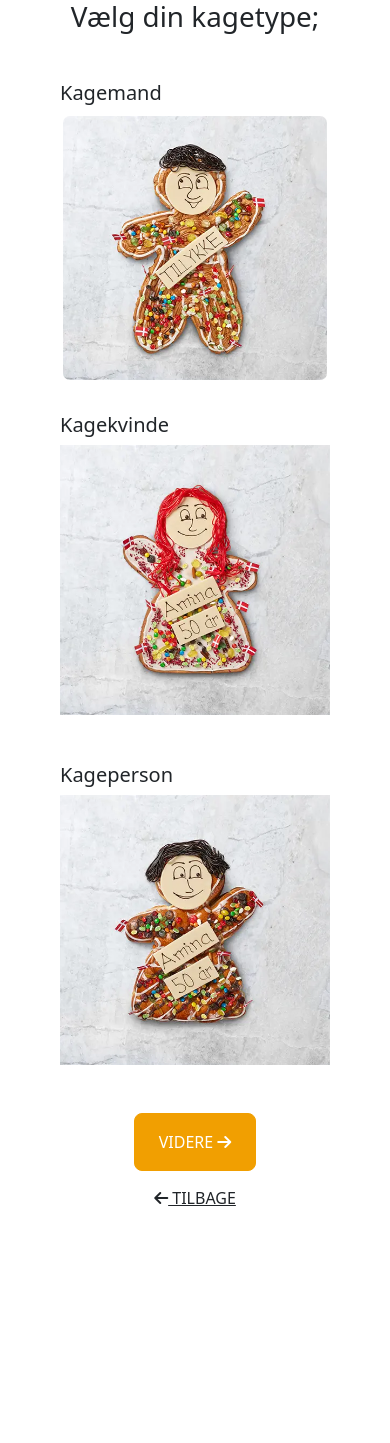
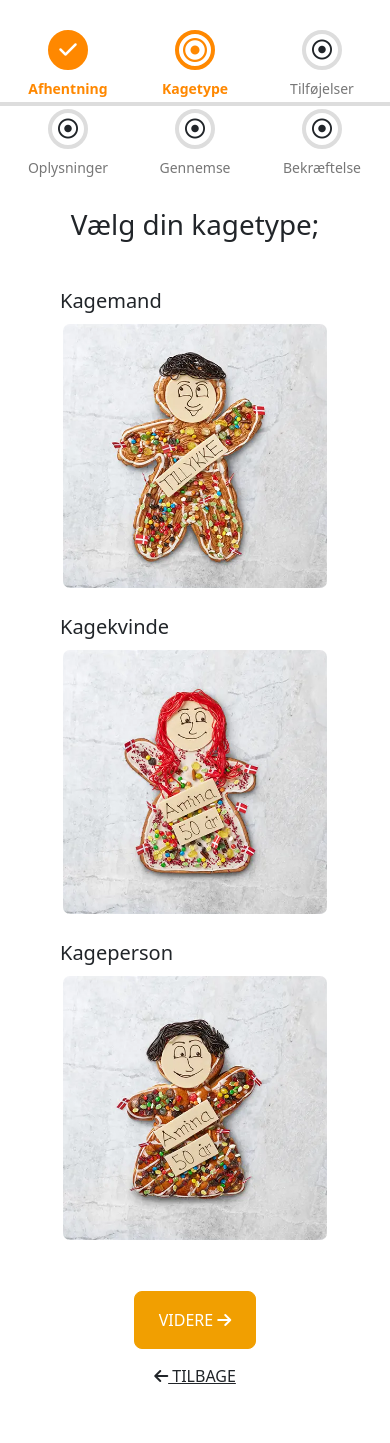
Before and after one commit to MarcGrell/meelo, a PHP site: page /chooseCake.php in a window 390 px wide. Before the commit the page ends 1206 px from the top, so only its background shows below. Run offline with PHP 8.4, Linux system fonts and the light colour scheme; style sheets or scripts are compiled from the project's sources; some libraries are stand-ins or nearby versions.

Commit message:
Har lavet siden responsiv og tilføjet en procesbar

```diff
--- a/chooseCake.php
+++ b/chooseCake.php
@@ -20,58 +20,212 @@ require "settings/init.php";
 
     <meta name="viewport" content="width=device-width, initial-scale=1">
     <script src="https://kit.fontawesome.com/30d6e0b537.js" crossorigin="anonymous"></script>
+
+
+
+
+
+
+
+    <style>
+        .stepprocessbar {
+            display: flex;
+            justify-content: center;
+            margin: 30px 0;
+        }
+
+        .steps-horizontal {
+            display: flex;
+            justify-content: space-between;
+            width: 100%;
+            max-width: 800px;
+            position: relative;
+        }
+
+        /* Forbindende linje */
+        .steps-horizontal::before {
+            content: "";
+            position: absolute;
+            top: 50%;
+            left: 0;
+            width: 100%;
+            height: 4px;
+            background-color: #ddd;
+            z-index: -1;
+            transform: translateY(-50%);
+        }
+
+        .step-horizontal {
+            position: relative;
+            display: flex;
+            flex-direction: column;
+            align-items: center;
+            flex: 1;
+            text-align: center;
+        }
+
+        .step-icon {
+            width: 40px;
+            height: 40px;
+            border-radius: 50%;
+            background: #fff;
+            display: flex;
+            align-items: center;
+            justify-content: center;
+            font-size: 20px;
+            border: 4px solid #ddd;
+            transition: 0.3s;
+        }
+
+        .step-title {
+            margin-top: 8px;
+            font-size: 14px;
+            color: #777;
+        }
+
+        /* Style for completed steps */
+        .step-horizontal.complete .step-icon {
+            border-color: #ff8800;
+            background: #ff8800;
+            color: #fff;
+        }
+
+        /* Style for active step */
+        .step-horizontal.active .step-icon {
+            border-color: #ff8800;
+            background: #fff;
+            color: #ff8800;
+            font-size: 24px;
+        }
+
+        .step-horizontal.complete .step-title,
+        .step-horizontal.active .step-title {
+            color: #ff8800;
+            font-weight: bold;
+        }
+
+        /* Mobilvenlig */
+        @media (max-width: 600px) {
+            .steps-horizontal {
+                flex-wrap: wrap;
+                justify-content: center;
+                gap: 10px;
+            }
+            .step-horizontal {
+                flex: none;
+                width: 30%;
+            }
+        }
+    </style>
+
+
+
+
+
+
+
 </head>
 
 <body>
 
 
-<div class="container">
-    <div class="row justify-content-center align-items-center px-5">
-
-        <div>
-            <h1 class="mb-5 text-center">Vælg din kagetype;</h1>
-        </div>
-
-        <div class="col-12 mb-4">
-            <label class="form-check-label w-100 kage-valg">
-                <input type="radio" name="kagetype" value="kagemand" class="form-check-input d-none kage-valg img kage-valg input:checked + img">
-                <h5 class="text-start">Kagemand</h5>
-                <div class="d-flex justify-content-center">
-                    <img src="images/vandbakkelse.webp" alt="" class="img-fluid w-100">
-                </div>
-            </label>
-        </div>
 
 
-        <div class="col-12">
-            <div>
-                <h5 class="text-start">Kagekvinde</h5>
+
+
+
+
+
+<div class="stepprocessbar">
+    <div class="steps-horizontal">
+        <div class="step-horizontal complete">
+            <div class="step-icon">
+                <i class="fa-solid fa-check"></i>
             </div>
-            <div class="mb-5 d-flex justify-content-center">
-                <img src="images/Hindbærsnitte%20(1).webp" alt="" class="img-fluid w-100">
+            <div class="step-title">Afhentning</div>
+        </div>
+        <div class="step-horizontal active">
+            <div class="step-icon">
+                <i class="fa-regular fa-circle-dot"></i>
             </div>
+            <div class="step-title">Kagetype</div>
         </div>
-
-        <div class="col-12">
-            <div>
-                <h5 class="text-start">Kageperson</h5>
+        <div class="step-horizontal">
+            <div class="step-icon">
+                <i class="fa-regular fa-circle-dot"></i>
             </div>
-            <div class="mb-5 d-flex justify-content-center">
-                <img src="images/tebolle.webp" alt="" class="img-fluid w-100">
+            <div class="step-title">Tilføjelser</div>
+        </div>
+        <div class="step-horizontal">
+            <div class="step-icon">
+                <i class="fa-regular fa-circle-dot"></i>
             </div>
+            <div class="step-title">Oplysninger</div>
         </div>
-
-        <div class="d-flex justify-content-center align-items-center flex-column pb-5 gap-2">
-            <button class="btn btn-primary rounded-3 text-white p-3 px-4">VIDERE <i class="fa-sharp fa-solid fa-arrow-right"></i></button>
-            <button class="btn btn-white rounded-3 text-decoration-underline"><i class="fa-sharp fa-solid fa-arrow-left"></i> TILBAGE</button>
+        <div class="step-horizontal">
+            <div class="step-icon">
+                <i class="fa-regular fa-circle-dot"></i>
+            </div>
+            <div class="step-title">Gennemse</div>
         </div>
-
+        <div class="step-horizontal">
+            <div class="step-icon">
+                <i class="fa-regular fa-circle-dot"></i>
+            </div>
+            <div class="step-title">Bekræftelse</div>
+        </div>
     </div>
 </div>
 
 
 
 
+
+
+
+
+
+<div class="container">
+    <div class="row justify-content-center px-5">
+        <div>
+            <h1 class="mb-5 text-center">Vælg din kagetype;</h1>
+        </div>
+
+        <div class="d-flex flex-column flex-md-row justify-content-center align-items-start gap-4">
+
+            <label class="form-check-label kage-valg">
+                <input type="radio" name="kagetype" value="kagemand" class="form-check-input d-none">
+                <h5 class="text-start">Kagemand</h5>
+                <div class="d-flex justify-content-center">
+                    <img src="images/vandbakkelse.webp" alt="Kagemand" class="img-fluid">
+                </div>
+            </label>
+
+            <label class="form-check-label kage-valg">
+                <input type="radio" name="kagetype" value="kagekvinde" class="form-check-input d-none">
+                <h5 class="text-start">Kagekvinde</h5>
+                <div class="d-flex justify-content-center">
+                    <img src="images/Hindbærsnitte%20(1).webp" alt="Kagekvinde" class="img-fluid">
+                </div>
+            </label>
+
+            <label class="form-check-label kage-valg">
+                <input type="radio" name="kagetype" value="kageperson" class="form-check-input d-none">
+                <h5 class="text-start">Kageperson</h5>
+                <div class="d-flex justify-content-center">
+                    <img src="images/tebolle.webp" alt="Kageperson" class="img-fluid">
+                </div>
+            </label>
+        </div>
+
+        <div class="d-flex justify-content-center align-items-center flex-column py-5 gap-2">
+            <button class="btn btn-primary rounded-3 text-white p-3 px-4">VIDERE <i class="fa-solid fa-arrow-right"></i></button>
+            <button class="btn btn-white rounded-3 text-decoration-underline"><i class="fa-solid fa-arrow-left"></i> TILBAGE</button>
+        </div>
+    </div>
+</div>
+
+
 <script src="https://cdn.jsdelivr.net/npm/bootstrap@5.3.3/dist/js/bootstrap.bundle.min.js"></script>
 </body>
 </html>
```
